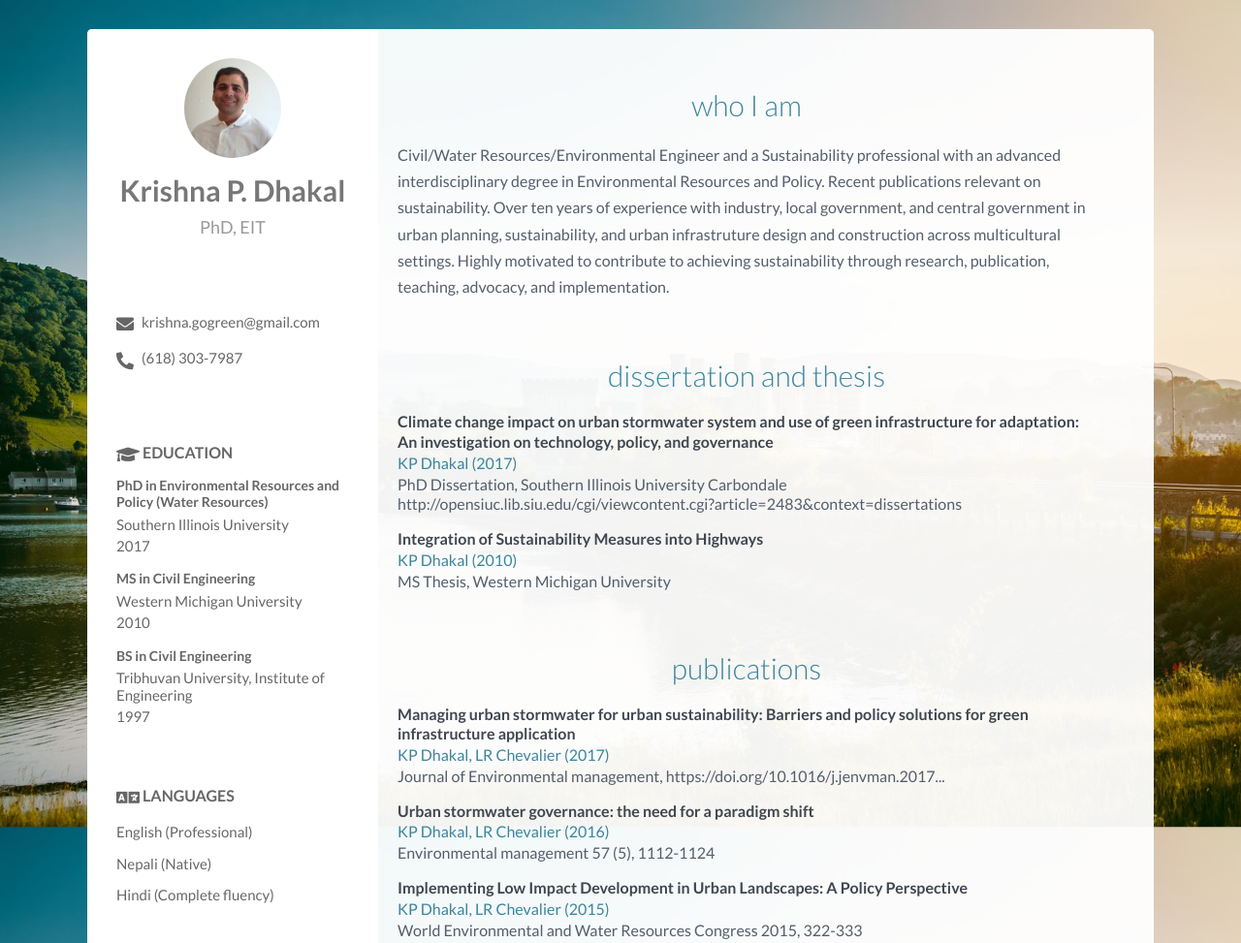
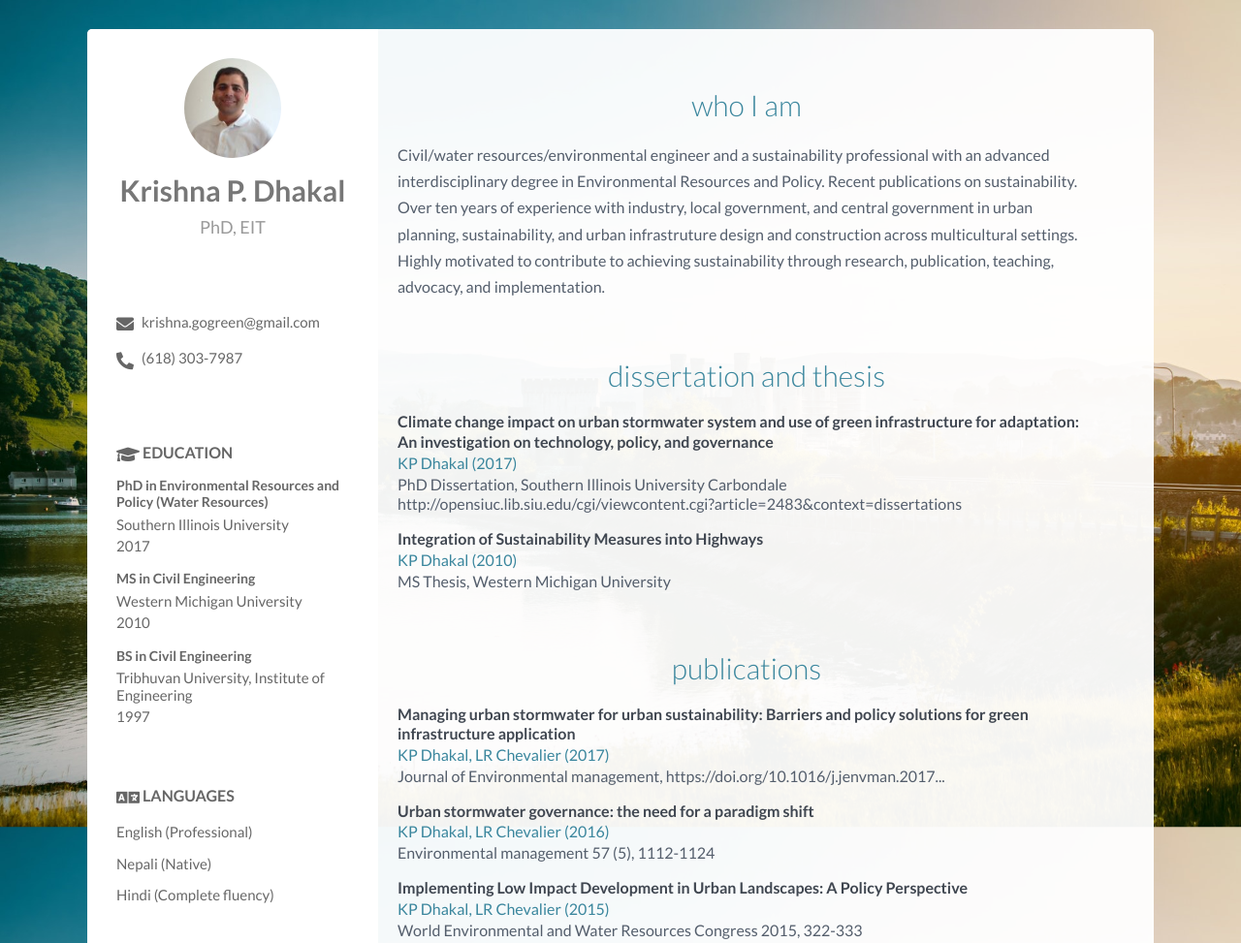
Before and after one commit to kpdhakal/krishna.dhakal.org, a plain HTML site: page index.html in a window 1280 px wide. Shown: the top 973 px of the page at 97% size. Drawn offline with nearby package versions, Linux system fonts and the light colour scheme.

Commit message:
Update index.html

```diff
--- a/index.html
+++ b/index.html
@@ -456,7 +456,7 @@
             <div class="panel summary">
                 <h2 class="title">who I am</h2>
                 <div class="summary">
-                    <p>Civil/Water Resources/Environmental Engineer and a Sustainability professional with an advanced interdisciplinary degree in Environmental Resources and Policy.  Recent publications relevant on sustainability.  Over ten years of experience with industry, local government, and central government in urban planning, sustainability, and urban infrastruture design and construction across multicultural settings.  Highly motivated to contribute to achieving sustainability through research, publication, teaching, advocacy, and implementation.</p>
+                    <p>Civil/water resources/environmental engineer and a sustainability professional with an advanced interdisciplinary degree in Environmental Resources and Policy.  Recent publications on sustainability.  Over ten years of experience with industry, local government, and central government in urban planning, sustainability, and urban infrastruture design and construction across multicultural settings.  Highly motivated to contribute to achieving sustainability through research, publication, teaching, advocacy, and implementation.</p>
                 </div>
             </div>
             <!--
```
